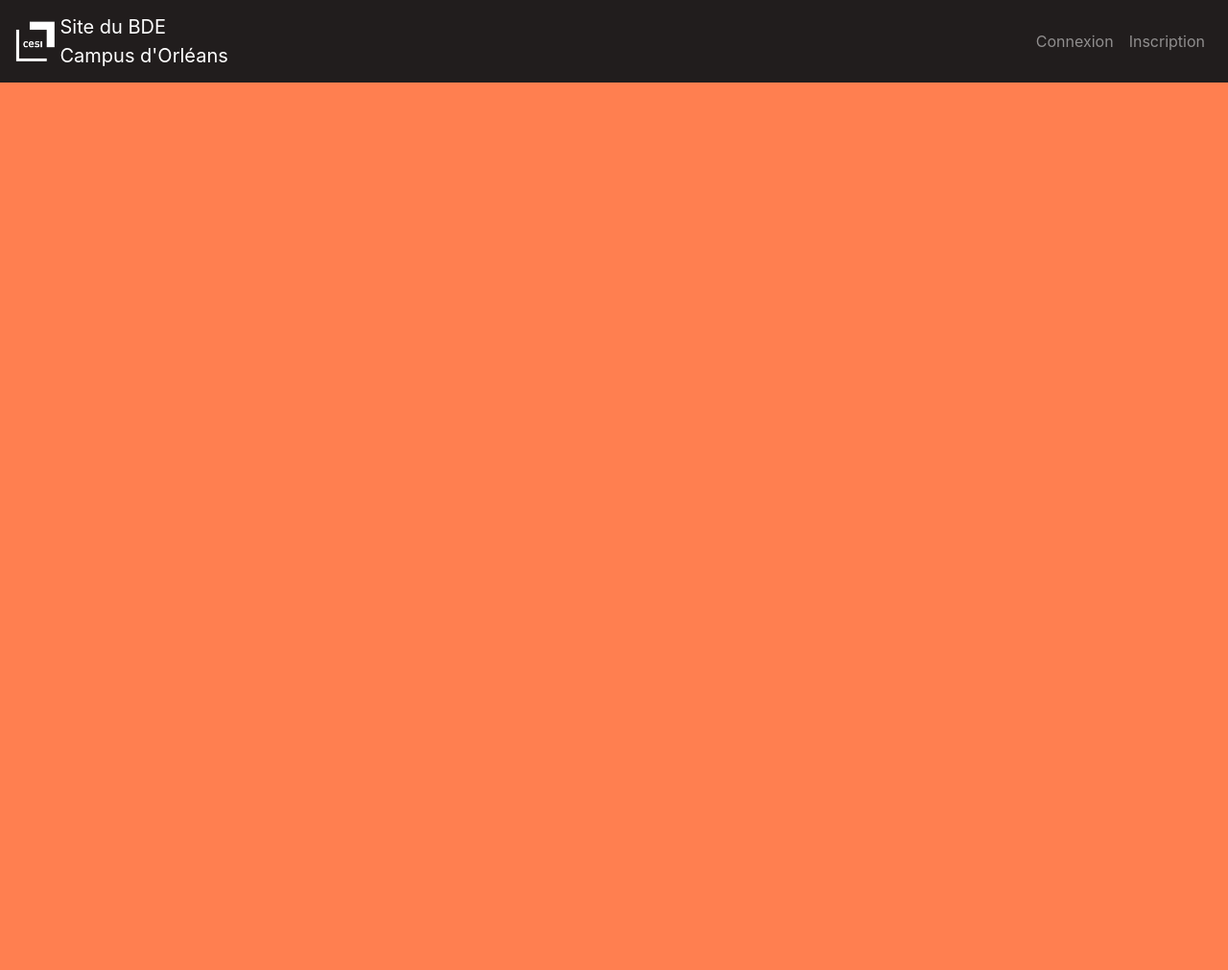
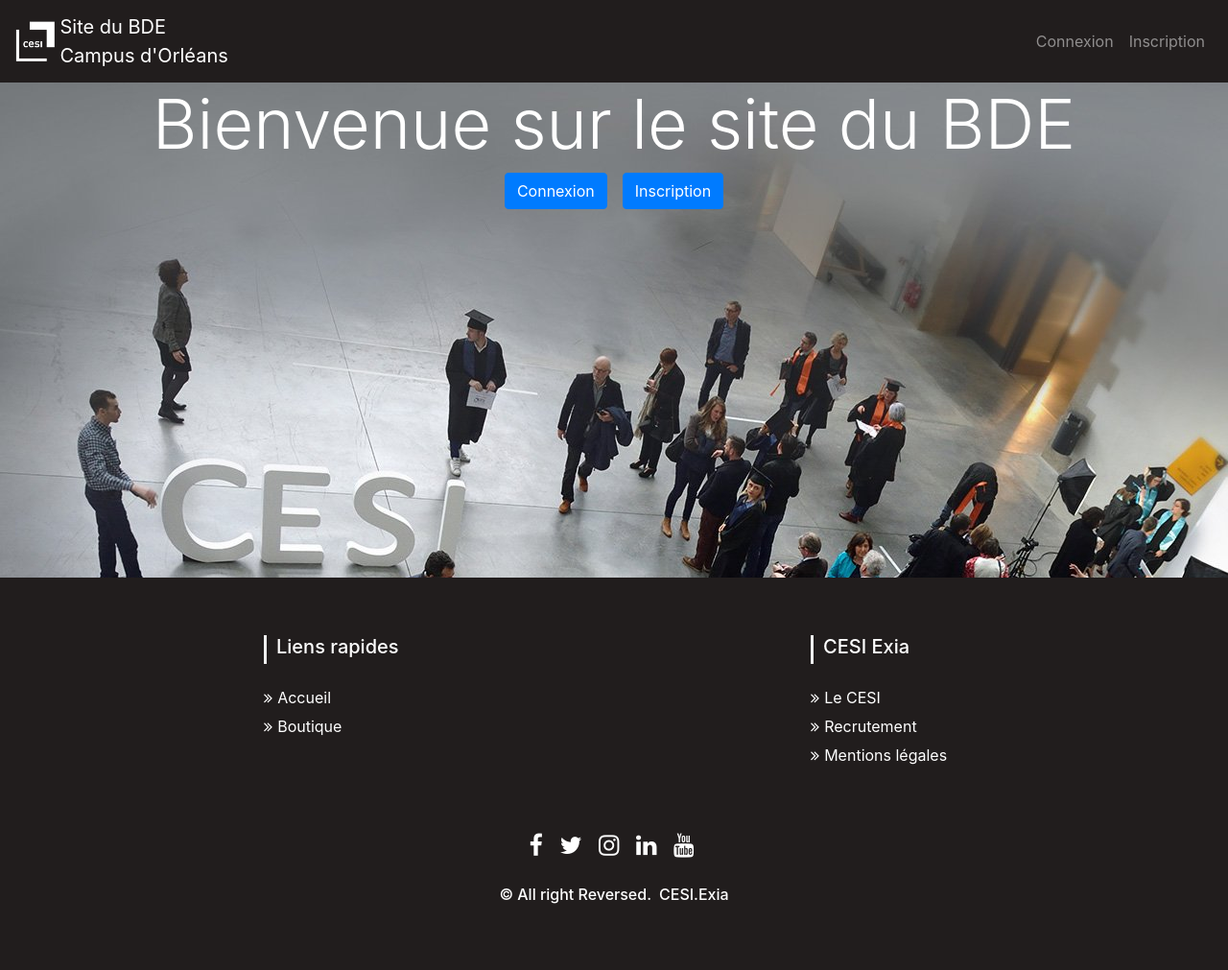
Before and after one commit to Euxiniar/Student-Union-Website-CESI-Engineering-1, a PHP site: page /website/disconnected/home.php in a window 1280 px wide. Shown: the whole page at 96% size. Before the commit the page ends 86 px from the top, so only its background shows below. Run offline with PHP 8.4, Linux system fonts and the light colour scheme.

Commit message:
add footer and first version of article

```diff
--- /dev/null
+++ b/website/assets/css/footer.css
@@ -0,0 +1,79 @@
+/* Footer */
+@import url('https://maxcdn.bootstrapcdn.com/font-awesome/4.7.0/css/font-awesome.min.css');
+section {
+    padding: 60px 0;
+}
+
+section .section-title {
+    text-align: center;
+    color: #211D1D;
+    margin-bottom: 50px;
+    text-transform: uppercase;
+}
+#footer {
+    background: #211D1D !important;
+    margin-bottom: 0;
+    position: relative;
+    width:100%;
+    bottom:0;
+}
+#footer h5{
+	padding-left: 10px;
+    border-left: 3px solid #eeeeee;
+    padding-bottom: 6px;
+    margin-bottom: 20px;
+    color:#ffffff;
+}
+#footer a {
+    color: #ffffff;
+    text-decoration: none !important;
+    background-color: transparent;
+    -webkit-text-decoration-skip: objects;
+}
+#footer ul.social li{
+	padding: 3px 0;
+}
+#footer ul.social li a i {
+    margin-right: 5px;
+	font-size:25px;
+	-webkit-transition: .5s all ease;
+	-moz-transition: .5s all ease;
+	transition: .5s all ease;
+}
+#footer ul.social li:hover a i {
+	font-size:30px;
+	margin-top:-10px;
+}
+#footer ul.social li a,
+#footer ul.quick-links li a{
+	color:#ffffff;
+}
+#footer ul.social li a:hover{
+	color:#eeeeee;
+}
+#footer ul.quick-links li{
+	padding: 3px 0;
+	-webkit-transition: .5s all ease;
+	-moz-transition: .5s all ease;
+	transition: .5s all ease;
+}
+#footer ul.quick-links li:hover{
+	padding: 3px 0;
+	margin-left:5px;
+	font-weight:700;
+}
+#footer ul.quick-links li a i{
+	margin-right: 5px;
+}
+#footer ul.quick-links li:hover a i {
+    font-weight: 700;
+}
+
+@media (max-width:767px){
+	#footer h5 {
+    padding-left: 0;
+    border-left: transparent;
+    padding-bottom: 0px;
+    margin-bottom: 10px;
+}
+}
--- a/website/assets/css/home.css
+++ b/website/assets/css/home.css
@@ -1 +1,10 @@
-body {background-color: coral;}
+body {
+background-image: url(../img/home_background.jpg);
+min-height: 100%;
+}
+
+.front_body {
+    padding-bottom: 30%;
+    /* padding-top:5%;
+    margin-left:10px; */
+}
--- /dev/null
+++ b/website/common/footer.php
@@ -0,0 +1,51 @@
+<html>
+    <head>
+        <link rel="stylesheet" href="../assets/vendors/Bootstrap/css/bootstrap.min.css">
+		<meta name="viewport" content="width=device-width, initial-scale=1, shrink-to-fit=no">
+        <link rel="stylesheet" href="../assets/vendors/fontawesome/css/all.min.css">
+        <link rel="stylesheet" href="../assets/css/footer.css">
+    </head>
+    <body>
+    <!-- Footer -->
+	<section id="footer">
+		<div class="container">
+			<div class="row text-center text-xs-center text-sm-left text-md-left">
+				<div class="col-xs-12 col-sm-4 col-md-4 ml-auto">
+					<h5>Liens rapides</h5>
+					<ul class="list-unstyled quick-links">
+						<li><a href="../disconnected/home.php"><i class="fa fa-angle-double-right"></i>Accueil</a></li>
+						<li><a href="../store/store.php"><i class="fa fa-angle-double-right"></i>Boutique</a></li>
+					</ul>
+				</div>
+				<div class="col-xs-12 col-sm-4 col-md-4 ml-auto ml-auto">
+					<h5>CESI Exia</h5>
+					<ul class="list-unstyled quick-links">
+						<li><a href="https://www.cesi.fr/"><i class="fa fa-angle-double-right"></i>Le CESI</a></li>
+						<li><a href="https://www.cesi.fr/travailler-chez-cesi/"><i class="fa fa-angle-double-right"></i>Recrutement</a></li>
+						<li><a href="https://www.cesi.fr/mentions-legales/"><i class="fa fa-angle-double-right"></i>Mentions légales</a></li>
+					</ul>
+				</div>
+			</div>
+			<div class="row">
+				<div class="col-xs-12 col-sm-12 col-md-12 mt-2 mt-sm-5">
+					<ul class="list-unstyled list-inline social text-center">
+						<li class="list-inline-item"><a href="https://www.facebook.com/CESIingenieurs/?ref=br_rs"><i class="fa fa-facebook"></i></a></li>
+						<li class="list-inline-item"><a href="https://twitter.com/GroupeCESI"><i class="fa fa-twitter"></i></a></li>
+						<li class="list-inline-item"><a href="https://www.instagram.com/campus_cesi/"><i class="fa fa-instagram"></i></a></li>
+						<li class="list-inline-item"><a href="https://www.linkedin.com/company/groupe-cesi/"><i class="fa fa-linkedin-in"></i></a></li>
+						<li class="list-inline-item"><a href="https://www.youtube.com/user/groupecesi1/" target="_blank"><i class="fa fa-youtube"></i></a></li>
+					</ul>
+				</div>
+				<hr/>
+			</div>
+			<div class="row">
+				<div class="col-xs-12 col-sm-12 col-md-12 mt-2 mt-sm-2 text-center text-white">
+					<p class="h6">&copy All right Reversed.<a class="text-green ml-2" href="https://www.cesi.fr/" target="_blank">CESI.Exia</a></p>
+				</div>
+				<hr/>
+			</div>
+		</div>
+	</section>
+	<!-- ./Footer -->
+    </body>
+</html>
--- a/website/disconnected/home.php
+++ b/website/disconnected/home.php
@@ -11,7 +11,23 @@
 	</head>
 
 	<body>
+		<link rel="stylesheet" href="../assets/css/home.css">
 		<?php include("../common/header.php") ?>
-		<link rel="stylesheet" href="../assets/css/home.css">
+
+		<div class="front_body">
+		<div class="container">
+		<div class="row">
+			<div class="col-md-12">
+			<h1 class="display-3 text-white text-center">Bienvenue sur le site du BDE</h1>
+			<div class="row">
+				<div class="col-md-12 text-center"><a class="btn btn-primary mr-3" href="#" >Connexion</a><a class="btn btn-primary" href="#">Inscription</a></div>
+			</div>
+			</div>
+		</div>
+		</div>
+		</div>
+
+		<?php include("../common/footer.php") ?>
+
 	</body>
 </html>
```
Also changed, not shown: website/events_passed/index.php (added, +37 -0 lines), website/assets/img/home_background.jpg (added), website/events_passed/TODO - Copie (3).txt (added), website/events_to_come/TODO - Copie (4).txt (added).
